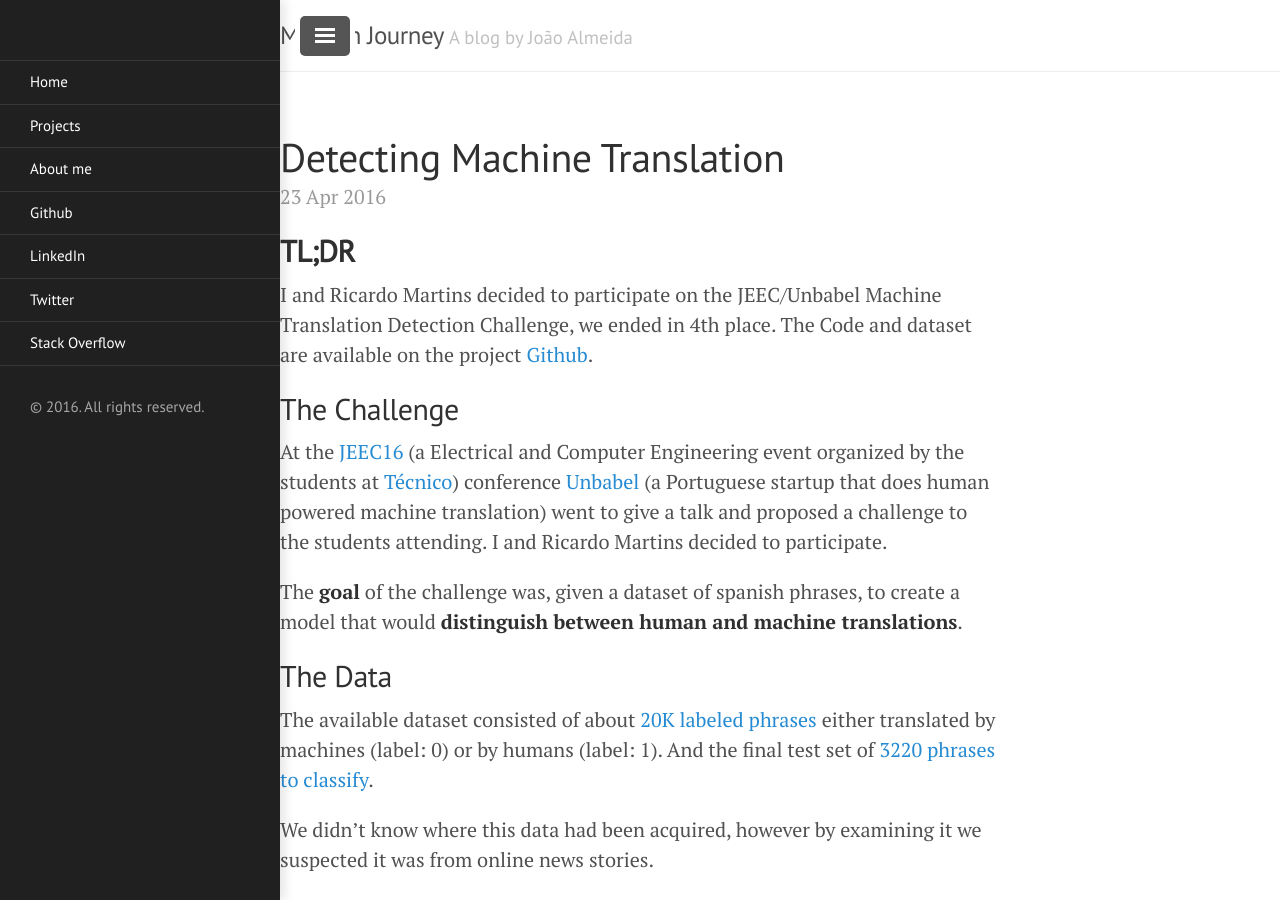
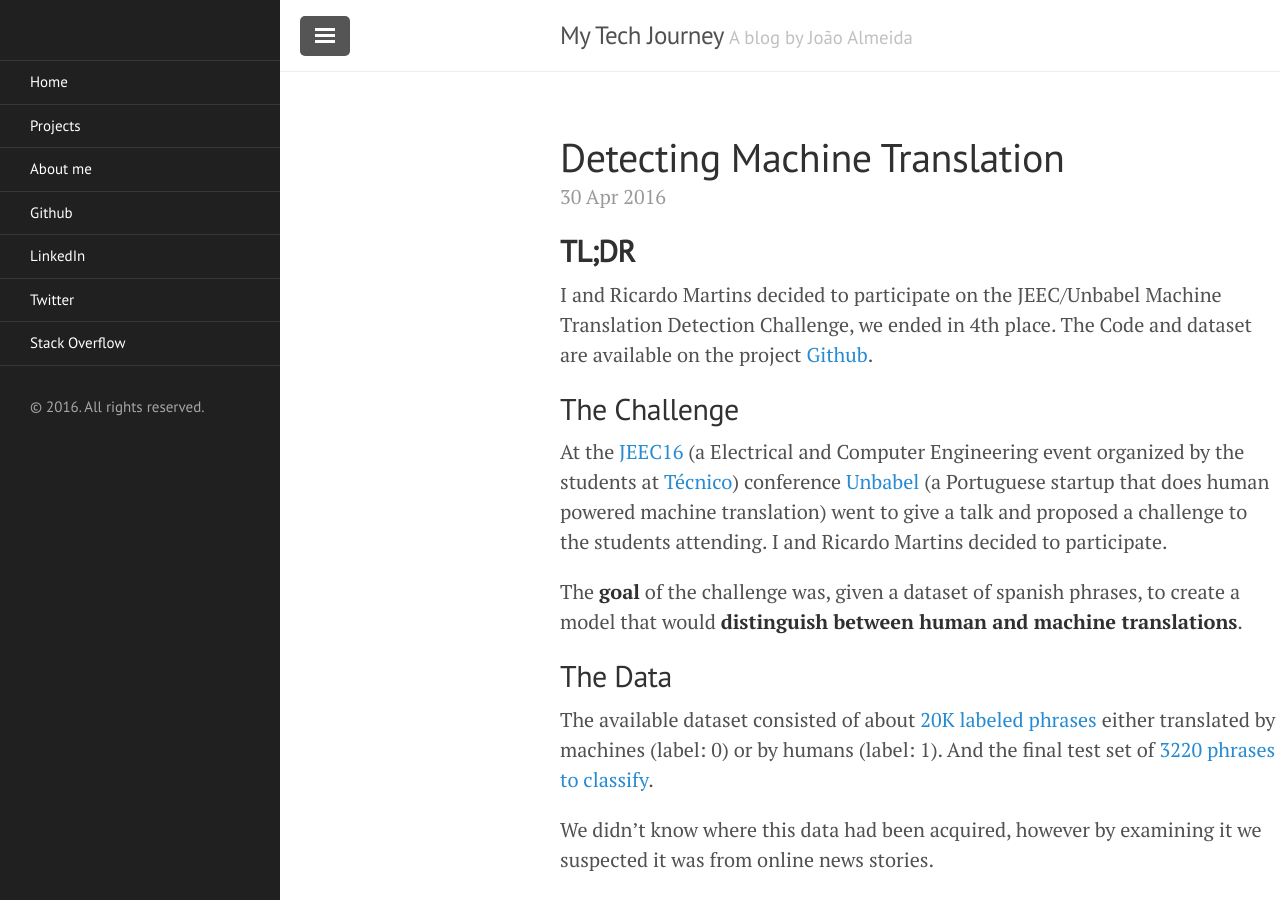
Before and after one commit to Joao-M-Almeida/Joao-M-Almeida.github.io, a Jekyll site: the page built from index.html, in a window 1280 px wide and 900 px high. Built offline with Jekyll 4.4.1, drawn with Linux system fonts in a browser that asks for light colours; the list of posts is cut into pages by our own code.

Commit message:
Changed date of Post. Removed sidebar overlay

```diff
--- a/_layouts/default.html
+++ b/_layouts/default.html
@@ -3,7 +3,7 @@
 
   {% include head.html %}
 
-  <body class="sidebar-overlay">
+  <body>
 
     {% include sidebar.html %}
 
```
Also changed, not shown: _posts/2016-04-30-detecting-machine-translation.md (renamed from _posts/2016-04-23-detecting-machine-translation.md).
